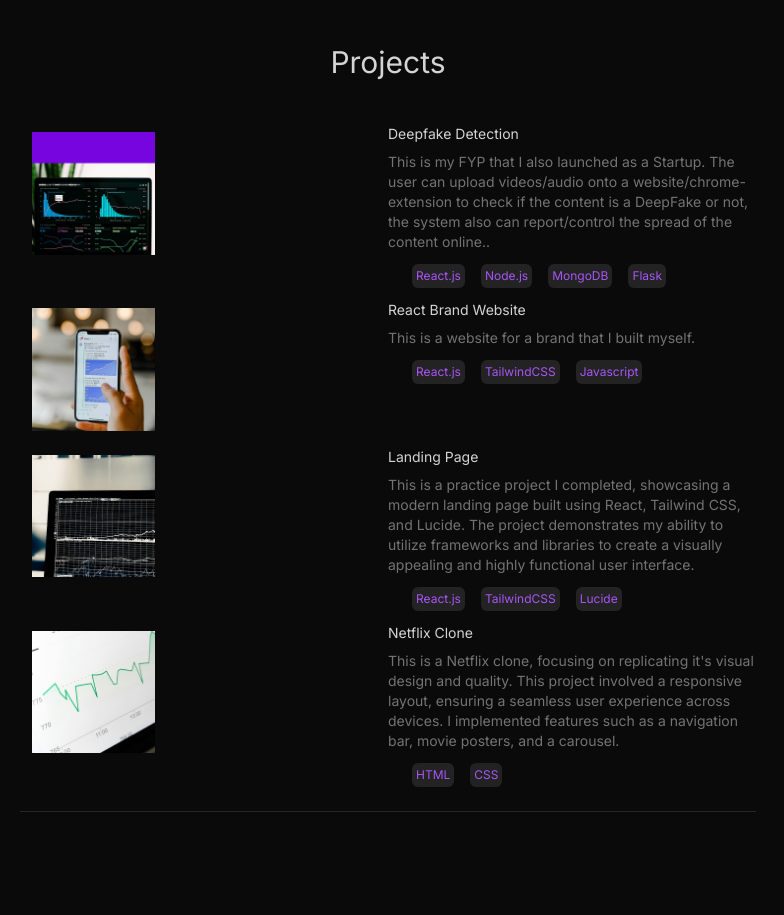
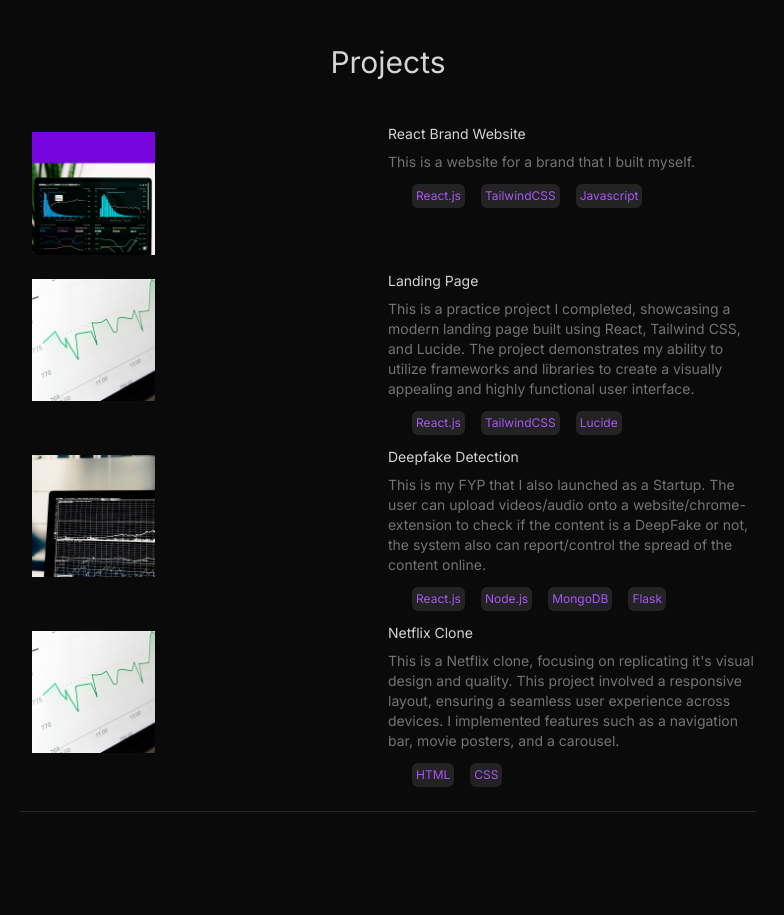
Before and after one commit to saada865/Portfolio, a React (Vite) app: page / in a window 1280 px wide. Shown: the part 3240-4155 px from the top of the page, without its empty margins (252-1036 px from the left). Built offline with nearby package versions, Linux system fonts and the light colour scheme.

Commit message:
refactoring-links

```diff
--- a/src/constants/index.js
+++ b/src/constants/index.js
@@ -40,28 +40,28 @@ export const EXPERIENCES = [
 
 export const PROJECTS = [
   {
-    title: "Deepfake Detection",
-    link: "https://github.com/saada865",
+    title: "React Brand Website",
+    link: "https://brand-website-sand.vercel.app/",
     image: project1,
-    description:
-      "This is my FYP that I also launched as a Startup. The user can upload videos/audio onto a website/chrome-extension to check if the content is a DeepFake or not, the system also can report/control the spread of the content online..",
-    technologies: ["React.js", "Node.js", "MongoDB", "Flask"],
-  },
-  {
-    title: "React Brand Website",
-    image: project2,
-    link: "https://brand-website-sand.vercel.app/",
-    description: "This is a website for a brand that I built myself.",
+    description: "  This is a website for a brand that I built myself.",
     technologies: ["React.js", "TailwindCSS", "Javascript"],
   },
   {
     title: "Landing Page",
+    image: project4,
+    link: " https://landing-page-peach-eta.vercel.app/",
+    description:
+      " This is a practice project I completed, showcasing a modern landing page built using React, Tailwind CSS, and Lucide. The project demonstrates my ability to utilize frameworks and libraries to create a visually appealing and highly functional user interface.",
+    technologies: ["React.js", "TailwindCSS", "Lucide"],
+  },
+  {
+    title: "Deepfake Detection",
     image: project3,
-    link: "https://landing-page-peach-eta.vercel.app/",
+    link: "https://github.com/saada865",
     description:
-      "This is a practice project I completed, showcasing a modern landing page built using React, Tailwind CSS, and Lucide. The project demonstrates my ability to utilize frameworks and libraries to create a visually appealing and highly functional user interface.",
+      "This is my FYP that I also launched as a Startup. The user can upload videos/audio onto a website/chrome-extension to check if the content is a DeepFake or not, the system also can report/control the spread of the content online. ",
 
-    technologies: ["React.js", "TailwindCSS", "Lucide"],
+    technologies: ["React.js", "Node.js", "MongoDB", "Flask"],
   },
   {
     title: "Netflix Clone",
```
